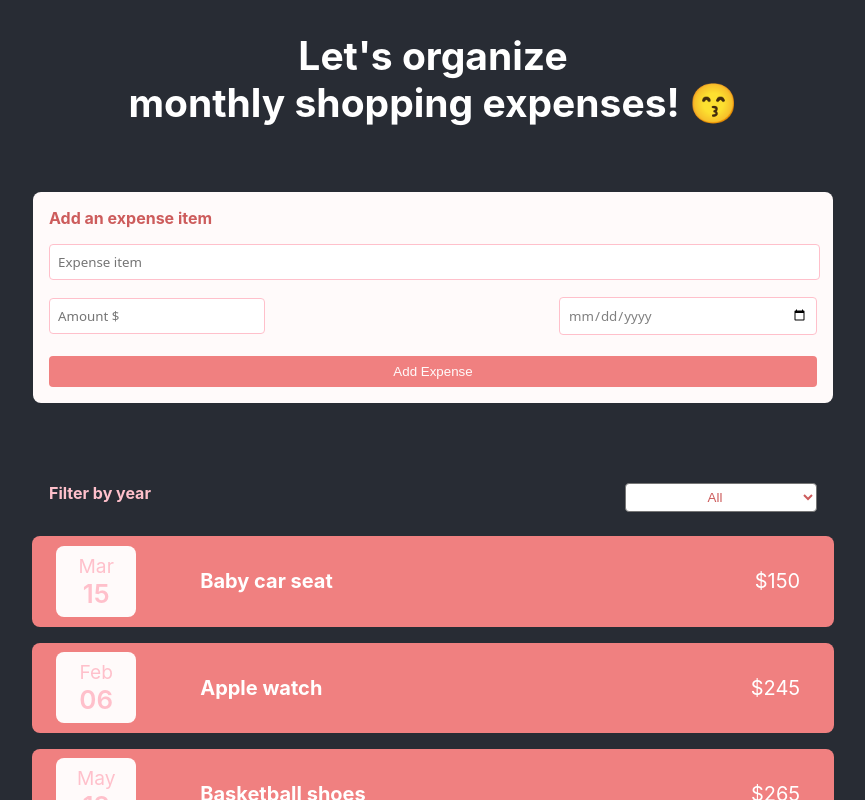
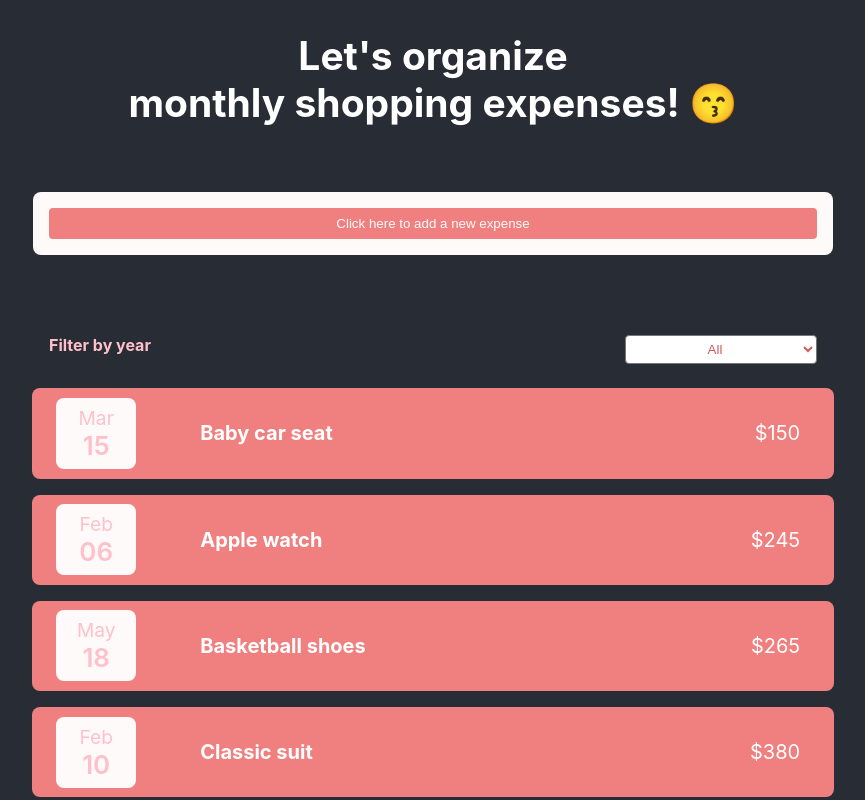
Before and after one commit to YvonneTou/expense-tracker, a React (Create React App) app: page / in a window 1280 px wide. Shown: the top 800 px of the page, without its empty margins (207-1072 px from the left). Built offline with nearby package versions, Linux system fonts and the light colour scheme; the HTML template or start-up script is replaced by a standard one.

Commit message:
add button to display and hide new expense form

```diff
--- a/src/components/NewExpense/ExpenseForm.css
+++ b/src/components/NewExpense/ExpenseForm.css
@@ -14,13 +14,6 @@
   text-align: left;
 }
 
-.new-expense__control label {
-  margin-bottom: 0.5rem;
-  display: block;
-  color: indianred;
-  font-size: 1rem;
-}
-
 .new-expense__control input {
   padding: 0.5rem;
   border-radius: 4px;
@@ -30,24 +23,40 @@
 }
 
 .new-expense__actions {
-  width: 100%;
+  display: flex;
+  /* width: 100%; */
+  gap: 2rem;
+}
+
+.new-expense__actions .cancel-button {
+  background-color: gray;
+  width: 30%;
 }
 
 .form-inline-input {
   display: flex;
-  flex-wrap: wrap;
+  /* flex-wrap: wrap; */
   justify-content: space-between;
-  width: 100%;
-  gap: 1rem;
+  /* width: 100%; */
+  /* gap: 1rem; */
 }
 
 .input-date input {
-  /* flex-grow: 1; */
+  box-sizing: border-box;
   width: 15rem;
 }
 
 .expense-form-input__title {
   display: block;
-  width: 98%;
+  width:100%;
   margin-bottom: 1rem;
+  box-sizing: border-box;
 }
+
+.component-show {
+  display: block;
+}
+
+.component-hide {
+  display: none;
+}
--- a/src/components/NewExpense/ExpenseForm.js
+++ b/src/components/NewExpense/ExpenseForm.js
@@ -5,6 +5,9 @@ function ExpenseForm(props) {
   const [enteredTitle, setEnteredTitle] = useState("");
   const [enteredAmount, setEnteredAmount] = useState("");
   const [enteredDate, setEnteredDate] = useState("");
+  const [formDisplay, setFormDisplay] = useState("component-hide");
+  const [addButtonDisplay, setAddButtonDisplay] = useState("component-show");
+
   // Alternative approach of using only 1 useState
   // const [userInput, setUserInput] = useState({
   //   enteredTitle: '',
@@ -44,8 +47,21 @@ function ExpenseForm(props) {
     setEnteredDate("");
   };
 
+  const formShowHandler = () => {
+    setFormDisplay("component-show");
+    setAddButtonDisplay("component-hide");
+  };
+
+  const formHideHandler = () => {
+    setFormDisplay("component-hide");
+    setAddButtonDisplay("component-show");
+  };
+
   return (
-    <form onSubmit={submitHandler}>
+    <div>
+      <button onClick={formShowHandler} className={addButtonDisplay}>Click here to add a new expense</button>
+
+      <form onSubmit={submitHandler} className={formDisplay}>
         <p className="form-title">Add an expense item</p>
         <div className="new-expense__controls">
           <div className="new-expense__control">
@@ -83,9 +99,11 @@ function ExpenseForm(props) {
         </div>
 
         <div className="new-expense__actions">
+          <button onClick={formHideHandler} className="cancel-button">Cancel</button>
           <button type="submit">Add Expense</button>
         </div>
       </form>
+    </div>
   );
 }
 
```
Lines whose indentation alone changed are shown as unchanged.
